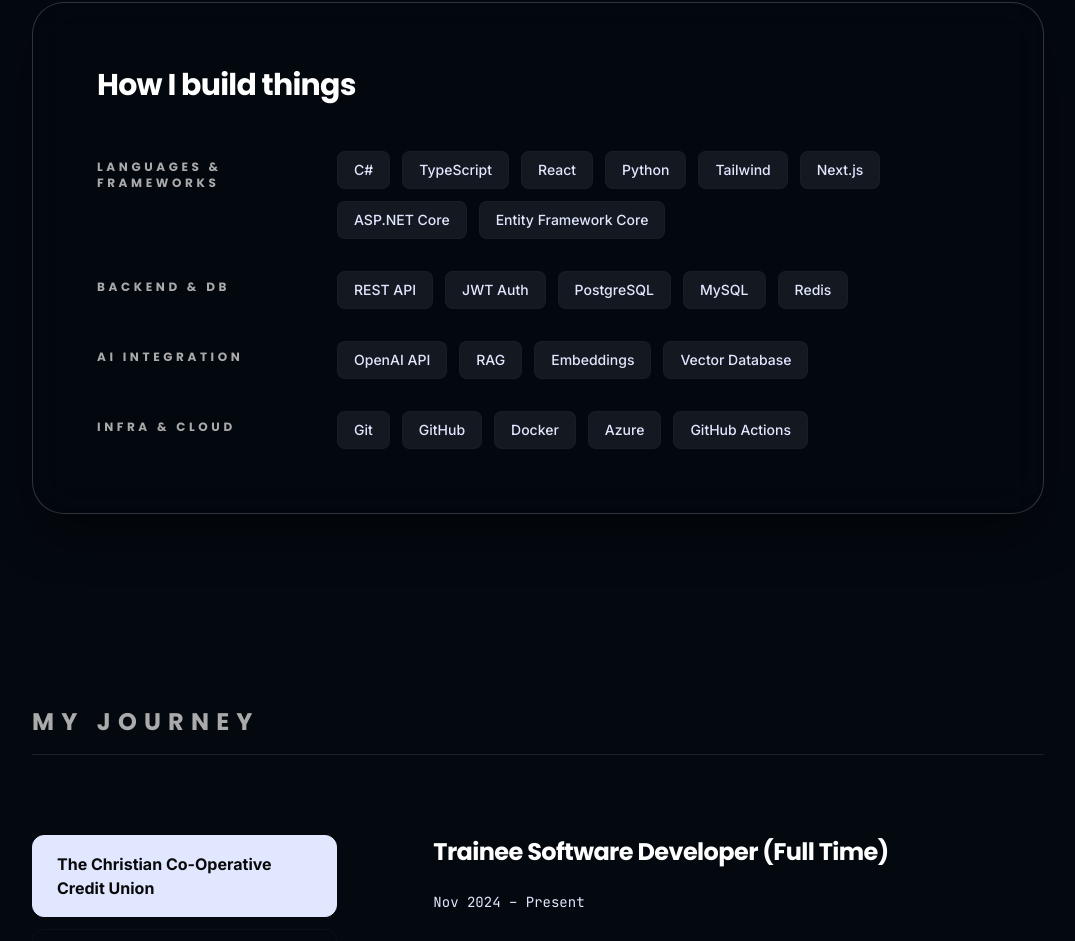
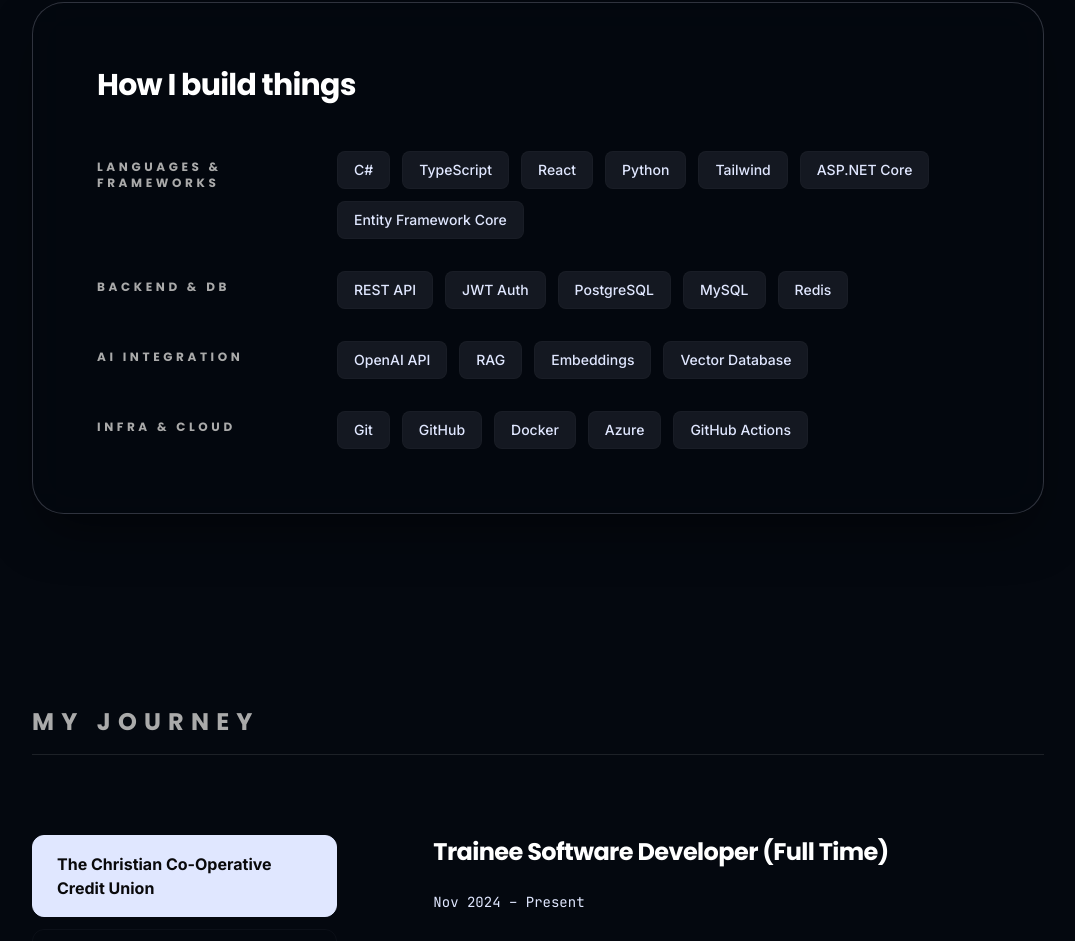
Before and after one commit to Charan951/protfilo, a React (Vite) app in the folder Brian Kabbo Sarker/: page / in a window 1280 px wide. Shown: the part 1476-2417 px from the top of the page, without its empty margins (132-1207 px from the left). Built offline with nearby package versions, Linux system fonts and the light colour scheme.

Commit message:
refactor: update tech stack in About section by removing Next.js for improved clarity and organization

```diff
--- a/Brian Kabbo Sarker/src/sections/About.tsx
+++ b/Brian Kabbo Sarker/src/sections/About.tsx
@@ -14,7 +14,7 @@ const About: React.FC = () => {
   };
 
   const techStack = [
-    { category: 'Languages & Frameworks', items: ['C#', 'TypeScript', 'React', 'Python', 'Tailwind', 'Next.js', 'ASP.NET Core', 'Entity Framework Core'] },
+    { category: 'Languages & Frameworks', items: ['C#', 'TypeScript', 'React', 'Python', 'Tailwind', 'ASP.NET Core', 'Entity Framework Core'] },
     { category: 'Backend & DB', items: ['REST API', 'JWT Auth', 'PostgreSQL', 'MySQL', 'Redis'] },
     { category: 'AI Integration', items: ['OpenAI API', 'RAG', 'Embeddings', 'Vector Database'] },
     { category: 'Infra & Cloud', items: ['Git', 'GitHub', 'Docker', 'Azure', 'GitHub Actions'] },
```
